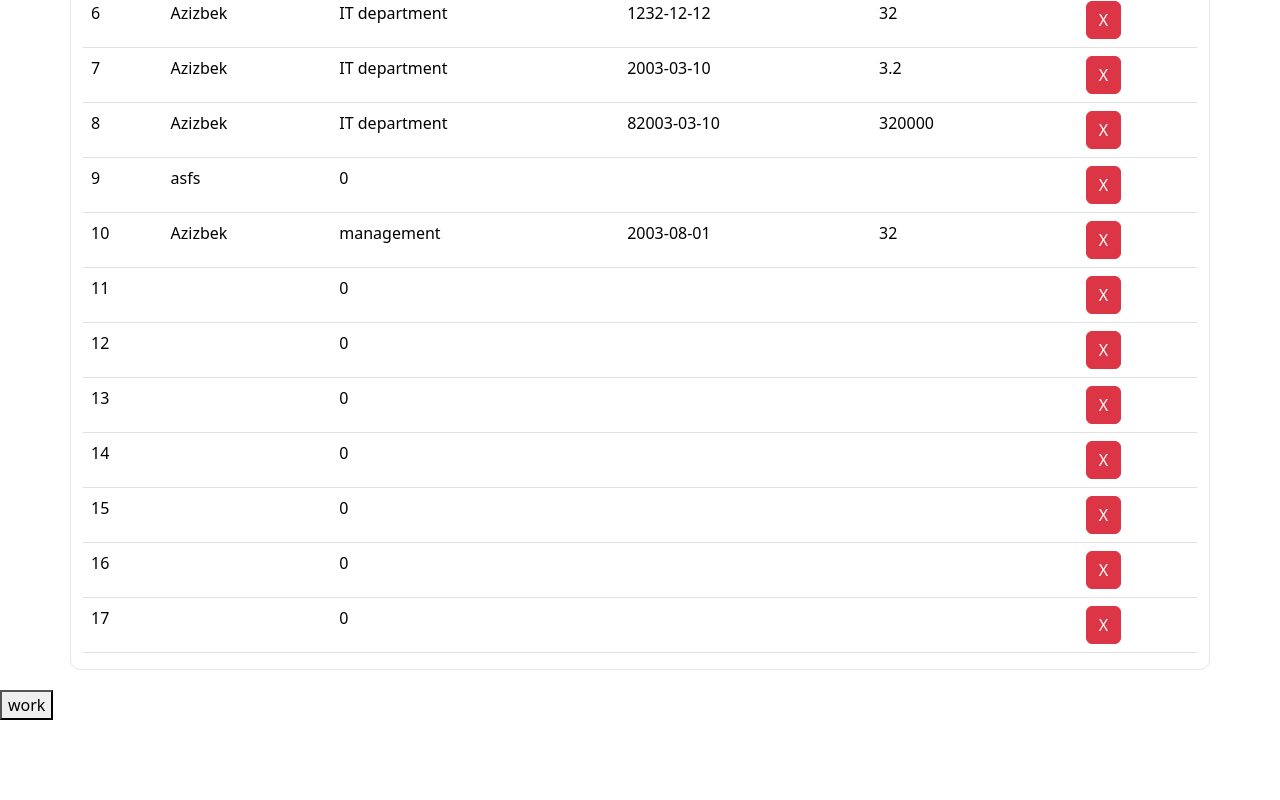
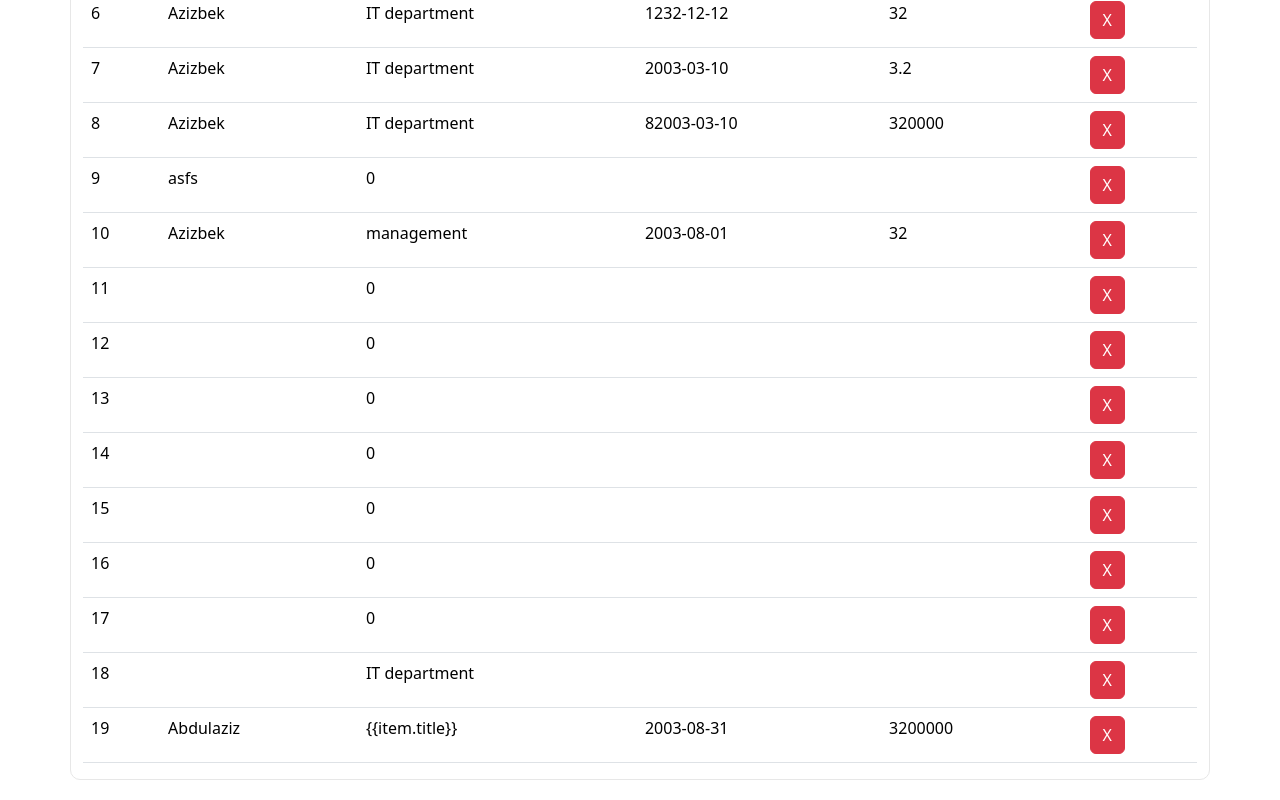
Before and after one commit to aziz3391/managementapp, a Vue app: page /staff in a window 1280 px wide. Shown: the part 490-1290 px from the top of the page. Before the commit the page ends 1210 px from the top, so only its background shows below. Built offline with nearby package versions, Linux system fonts and the light colour scheme; data requests are answered from the project's data file.

Commit message:
could complete what I was aiming at. To be more specific, when I add staff department option shows me existing in db json depratments which are possible to add or delete in homepage

```diff
--- a/db.json
+++ b/db.json
@@ -95,16 +95,23 @@
     {
       "department": "0",
       "id": 30
+    },
+    {
+      "department": "IT department",
+      "id": 31
+    },
+    {
+      "department": "{{item.title}}",
+      "name": "Abdulaziz",
+      "date": "2003-08-31",
+      "salary": 3200000,
+      "id": 32
     }
   ],
   "departs": [
     {
-      "title": "afsewwfwf",
-      "id": 12
-    },
-    {
-      "title": "sf",
-      "id": 13
+      "title": "IT department",
+      "id": 1
     }
   ],
   "todo": []
--- a/src/App.vue
+++ b/src/App.vue
@@ -13,29 +13,16 @@
     <div class="margincentered">
       <router-view class="output"></router-view>
     </div>
-    <button @click="give1()">work</button>
   </div>
-  <HomePage v-if="false" @forapp="(object) => give(object)" />
-  <StaffInfo v-if="false" :forstaff="forstaff" />
 </template>
 
 <script>
-import StaffInfo from "@/components/StaffInfo.vue";
-import HomePage from "@/pages/HomePage.vue";
 export default {
   name: "App",
-  methods: {
-    give(object) {
-      object = this.forstaff;
-      console.log(object, "hello");
-    },
-    give1() {
-      console.log(this.forstaff, "hi");
-    },
-  },
+  methods: {},
   data() {
     return {
-      forstaff: "",
+      forstaff: [],
       address: [
         {
           title: "Main",
@@ -60,7 +47,7 @@ export default {
       ],
     };
   },
-  components: { StaffInfo, HomePage },
+  components: {},
 };
 </script>
 
--- a/src/components/AddStaff.vue
+++ b/src/components/AddStaff.vue
@@ -23,12 +23,13 @@
             v-model="staff.department"
           >
             <option value="0" disabled>Department</option>
-            <option v-for="(item, index) in forstaff" :key="index" value="item">
-              {{ item }}
+            <option
+              v-for="(item, index) in dep"
+              :key="index"
+              value="{{item.title}}"
+            >
+              {{ item.title }}
             </option>
-            <option value="management">management</option>
-            <option value="IT department">IT department</option>
-            <option value="security">security</option>
           </select>
         </div>
         <div class="datebox">
@@ -67,14 +68,15 @@
 </template>
 
 <script>
+import axios from "axios";
 export default {
   data() {
     return {
-      //   staffs: [],
+      dep: [],
       staff: {
         department: "0",
       },
-
+      url: "http://localhost:3000",
       toggle1: false,
     };
   },
@@ -91,7 +93,13 @@ export default {
       this.$emit("toggling", this.toggle1);
     },
   },
-  props: ["forstaff"],
+  mounted() {
+    axios.get(`${this.url}/departs`).then((res) => {
+      if (res.status == 200) {
+        this.dep = res.data;
+      }
+    });
+  },
 };
 </script>
 
--- a/src/components/StaffInfo.vue
+++ b/src/components/StaffInfo.vue
@@ -43,7 +43,6 @@
       v-if="toggl"
       @adding="(staffobj) => add(staffobj)"
       @toggling="(child) => togglevalue(child)"
-      :forstaff="forstaff"
     />
   </div>
 </template>
@@ -55,7 +54,7 @@ export default {
   components: {
     AddStaff,
   },
-  props: ["forstaff"],
+
   data() {
     return {
       toggl: false,
--- a/src/pages/HomePage.vue
+++ b/src/pages/HomePage.vue
@@ -61,12 +61,7 @@ export default {
         this.state = !this.state;
       }
     },
-    // update(id)
-    // {let index = this.departs.findIndex(element=> element.id==id)
-    // let updating = this.departs[index]
 
-    //   axios.put()
-    // },
     remove(id) {
       if (confirm("Confirm your action"))
         axios.delete(`${this.url}/departs/${id}`).then((res) => {
@@ -77,24 +72,14 @@ export default {
             }
           }
         });
-      // .catch((error) => {
-      //   console.warn("Oops server not found");
-      // });
     },
     add() {
       axios.post(`${this.url}/departs`, { title: this.depart }).then((res) => {
         if (res.status == 201) {
           this.departs.push(res.data);
+          this.depart = "";
         }
-        this.depart = "";
-        this.$emit("forapp", this.departs);
-        console.log(this.departs);
       });
-      // .finally(() => {
-      //   this.depart = {};
-      //   console.log(this.depart, "ANSWER");
-      //   console.log("successfully finished !");
-      // });
     },
   },
   mounted() {
```
